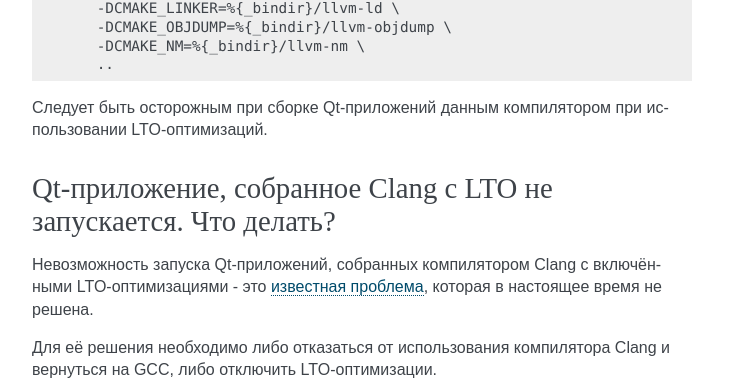
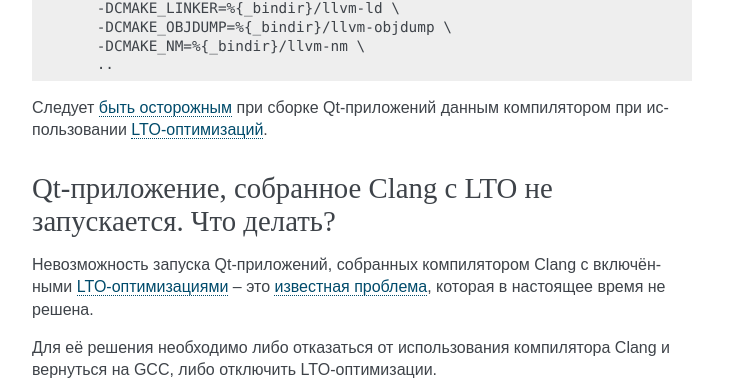
Before and after one commit to RussianFedora/FAQ, a Sphinx documentation site: the page built from source/development.rst, in a window 1280 px wide and 900 px high, scrolled down 22922 px. Shown: the part 436-821 px from the top of the window, without its empty margins (388-1137 px from the left). Built offline with Sphinx 7.4.7, drawn with Linux system fonts in a browser that asks for light colours; some of the changed lines change nothing that is shown.

Commit message:
Added internal hyperlinks to LTO optimizations question.

```diff
--- a/source/development.rst
+++ b/source/development.rst
@@ -1303,7 +1303,7 @@
         -DCMAKE_NM=%{_bindir}/llvm-nm \
         ..
 
-Следует быть осторожным при сборке Qt-приложений данным компилятором при использовании LTO-оптимизаций.
+Следует :ref:`быть осторожным <qt-clang-lto>` при сборке Qt-приложений данным компилятором при использовании :ref:`LTO-оптимизаций <enable-lto>`.
 
 .. index:: clang, lto, optimization, linker, cpp
 .. _qt-clang-lto:
@@ -1311,6 +1311,6 @@
 Qt-приложение, собранное Clang с LTO не запускается. Что делать?
 =====================================================================
 
-Невозможность запуска Qt-приложений, собранных компилятором Clang с включёнными LTO-оптимизациями - это `известная проблема <https://bugreports.qt.io/browse/QTBUG-61710>`__, которая в настоящее время не решена.
+Невозможность запуска Qt-приложений, собранных компилятором Clang с включёнными :ref:`LTO-оптимизациями <enable-lto>` -- это `известная проблема <https://bugreports.qt.io/browse/QTBUG-61710>`__, которая в настоящее время не решена.
 
 Для её решения необходимо либо отказаться от использования компилятора Clang и вернуться на GCC, либо отключить LTO-оптимизации.
```
